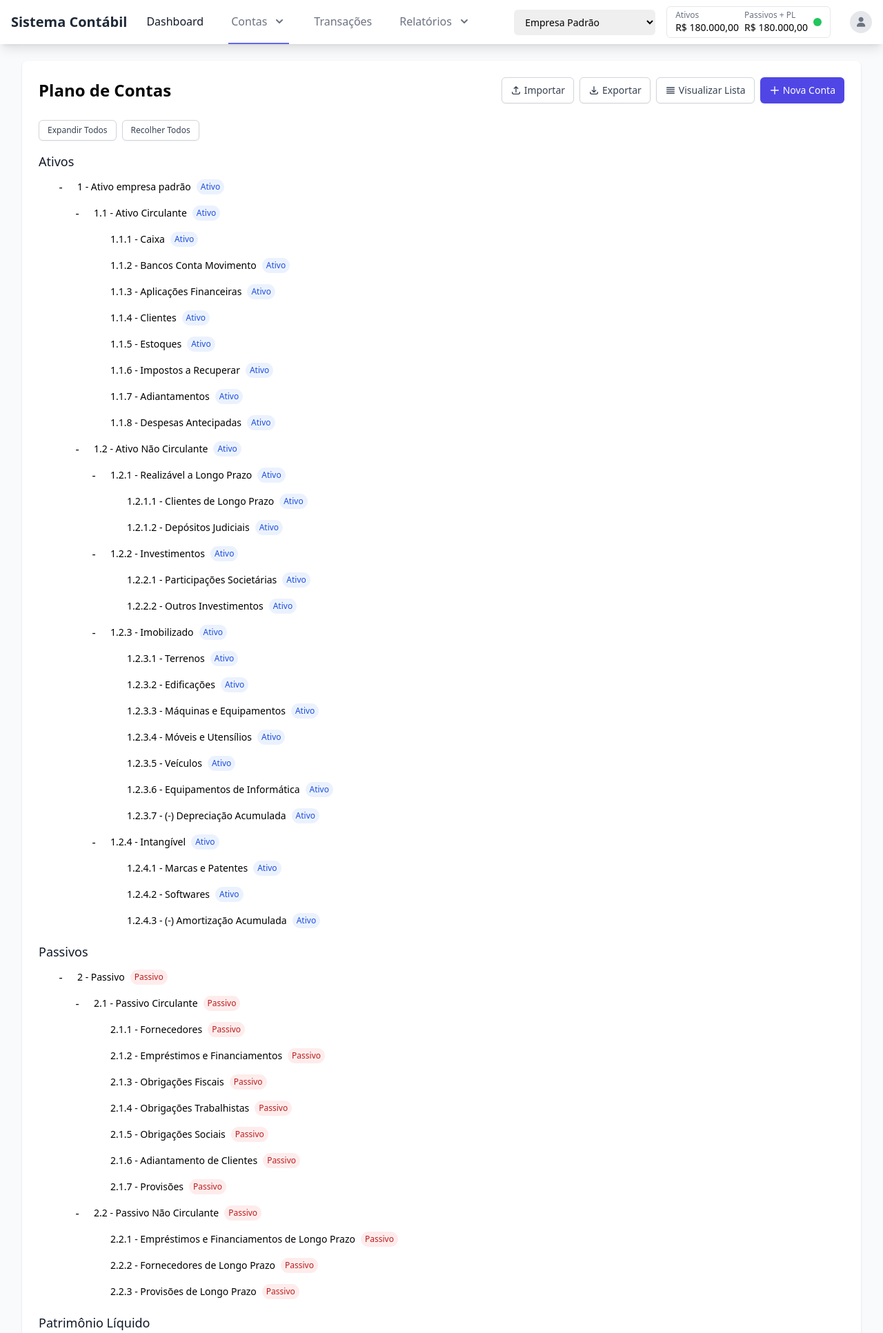
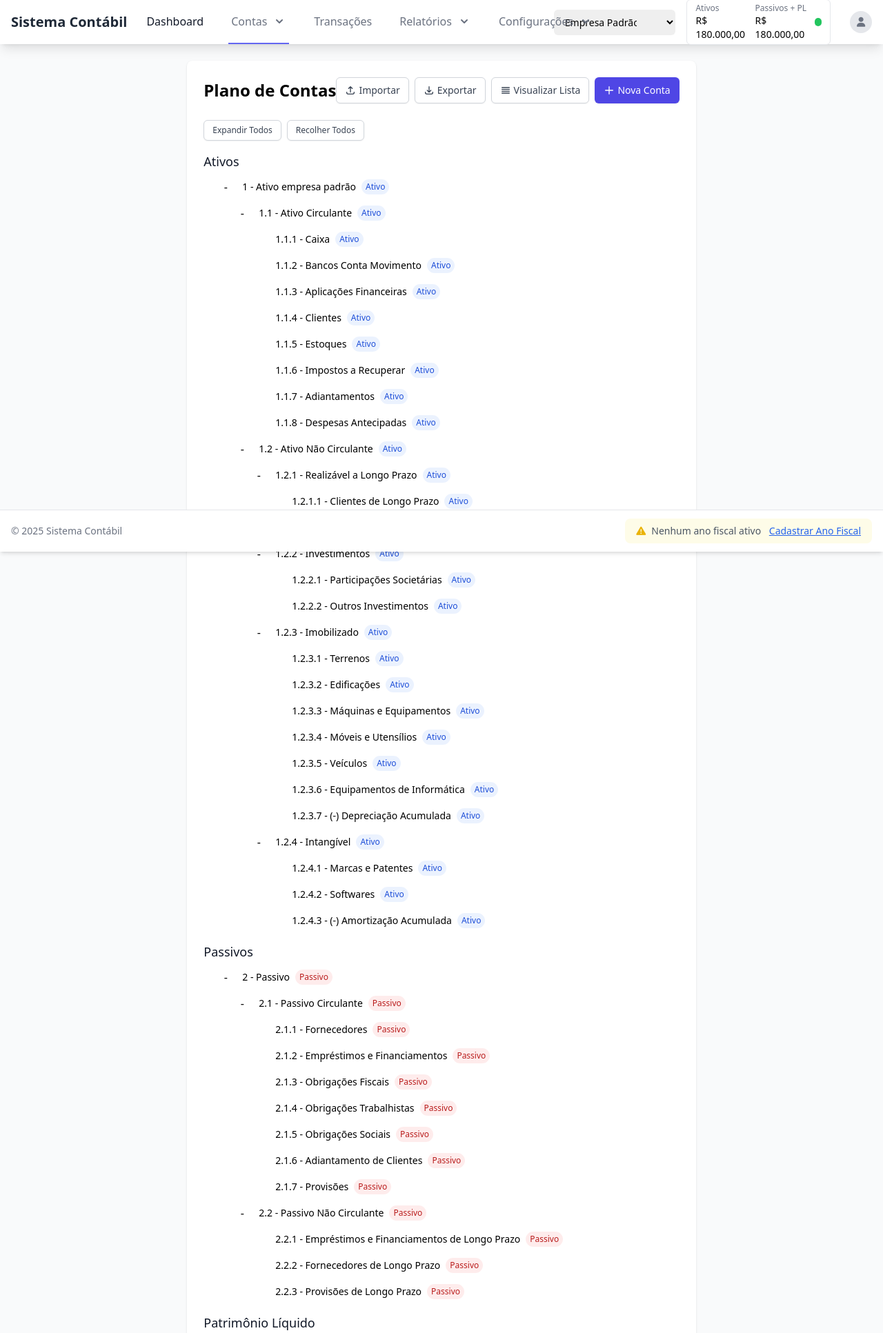
Before and after one commit to rogaciano/contabil_multiempresa, a Django app: page /accounts/chart/ in a window 1280 px wide. Shown: the top 1933 px of the page at 69% size. Run offline with Django 5.2, Linux system fonts and the light colour scheme; a user stored in the database is signed in; data comes from the database, SQL or seed files in the repository; both versions use the stored data as it was after the commit; parts of the project's set-up code (start-up, migrations or seed data) failed here and were passed over; some libraries are stand-ins or nearby versions.

Commit message:
melhoria na transacao pra ter ano fiscal e layout, acesso no menu e rodape

```diff
--- a/contabil/settings.py
+++ b/contabil/settings.py
@@ -81,6 +81,7 @@ TEMPLATES = [
                 'django.template.context_processors.request',
                 'django.contrib.auth.context_processors.auth',
                 'django.contrib.messages.context_processors.messages',
+                'core.context_processors.active_fiscal_year',
             ],
         },
     },
--- /dev/null
+++ b/core/context_processors.py
@@ -0,0 +1,25 @@
+from datetime import date
+from .models import FiscalYear
+
+def active_fiscal_year(request):
+    """
+    Adiciona informações do ano fiscal ativo ao contexto de todos os templates.
+    """
+    context = {
+        'active_fiscal_year': None
+    }
+
+    # Verificar se o usuário está autenticado e tem uma empresa atual
+    if hasattr(request, 'current_company') and request.current_company:
+        # Buscar o ano fiscal ativo para a data atual
+        today = date.today()
+        fiscal_year = FiscalYear.objects.filter(
+            company=request.current_company,
+            start_date__lte=today,
+            end_date__gte=today,
+            is_closed=False
+        ).first()
+
+        context['active_fiscal_year'] = fiscal_year
+
+    return context
--- a/templates/base.html
+++ b/templates/base.html
@@ -1,5 +1,5 @@
 <!DOCTYPE html>
-<html lang="pt-br">
+<html lang="pt-br" class="h-full">
 <head>
     <meta charset="UTF-8">
     <meta name="viewport" content="width=device-width, initial-scale=1.0">
@@ -28,10 +28,28 @@
         .nav-link:hover {
             color: #111827; /* gray-900 */
         }
+
+        /* Estilos para o layout com rodapé fixo */
+        body {
+            display: flex;
+            flex-direction: column;
+            min-height: 100vh;
+        }
+
+        main {
+            flex: 1;
+        }
+
+        footer {
+            position: sticky;
+            bottom: 0;
+            width: 100%;
+            z-index: 10;
+        }
     </style>
     {% block extra_css %}{% endblock %}
 </head>
-<body class="bg-gray-50">
+<body class="bg-gray-50 flex flex-col min-h-screen">
     <!-- Navbar -->
     <nav class="bg-white shadow-lg">
         <div class="max-w-7xl mx-auto px-4">
@@ -83,6 +101,22 @@
                                 <a href="{% url 'cash_flow' %}" class="block px-4 py-2 text-sm text-gray-700 hover:bg-gray-100">Fluxo de Caixa</a>
                                 <a href="{% url 'trial_balance' %}" class="block px-4 py-2 text-sm text-gray-700 hover:bg-gray-100">Balancete</a>
                                 <a href="{% url 'general_ledger' %}" class="block px-4 py-2 text-sm text-gray-700 hover:bg-gray-100">Razão</a>
+                            </div>
+                        </div>
+                        <div class="relative" x-data="{ open: false }" @click.away="open = false">
+                            <a href="#" @click.prevent="open = !open" class="nav-link {% if 'company' in request.resolver_match.url_name or 'fiscal_year' in request.resolver_match.url_name %}active{% endif %} text-gray-500">
+                                Configurações
+                                <svg class="ml-2 h-5 w-5" xmlns="http://www.w3.org/2000/svg" viewBox="0 0 20 20" fill="currentColor">
+                                    <path fill-rule="evenodd" d="M5.293 7.293a1 1 0 011.414 0L10 10.586l3.293-3.293a1 1 0 111.414 1.414l-4 4a1 1 0 01-1.414 0l-4-4a1 1 0 010-1.414z" clip-rule="evenodd" />
+                                </svg>
+                            </a>
+                            <div x-show="open" class="absolute w-48 bg-white shadow-lg py-1 rounded-md top-full" style="display: none;">
+                                <a href="{% url 'company_list' %}" class="block px-4 py-2 text-sm text-gray-700 hover:bg-gray-100">
+                                    <i class="fas fa-building mr-2"></i> Empresas
+                                </a>
+                                <a href="{% url 'fiscal_year_list' %}" class="block px-4 py-2 text-sm text-gray-700 hover:bg-gray-100">
+                                    <i class="fas fa-calendar-alt mr-2"></i> Anos Fiscais
+                                </a>
                             </div>
                         </div>
                     </div>
@@ -148,7 +182,7 @@
         </div>
 
         <!-- Menu Mobile (expandido) -->
-        <div class="hidden mobile-menu md:hidden" x-data="{ reportsOpen: false }">
+        <div class="hidden mobile-menu md:hidden" x-data="{ reportsOpen: false, configOpen: false }">
             <div class="px-2 pt-2 pb-3 space-y-1">
                 {% if user.is_authenticated and user.profile.companies.exists %}
                 <div class="px-3 py-2">
@@ -201,6 +235,28 @@
                         <a href="{% url 'general_ledger' %}" class="block px-3 py-2 rounded-md text-base font-medium text-gray-700 hover:text-gray-900 hover:bg-gray-50">Razão</a>
                     </div>
                 </div>
+                <div x-data="{ configOpen: false }">
+                    <button @click="configOpen = !configOpen" class="flex items-center w-full px-3 py-2 rounded-md text-base font-medium text-gray-700 hover:text-gray-900 hover:bg-gray-50">
+                        Configurações
+                        <svg class="ml-2 h-5 w-5" xmlns="http://www.w3.org/2000/svg" viewBox="0 0 20 20" fill="currentColor">
+                            <path fill-rule="evenodd" d="M5.293 7.293a1 1 0 011.414 0L10 10.586l3.293-3.293a1 1 0 111.414 1.414l-4 4a1 1 0 01-1.414 0l-4-4a1 1 0 010-1.414z" clip-rule="evenodd" />
+                        </svg>
+                    </button>
+                    <div x-show="configOpen" class="pl-4">
+                        <a href="{% url 'company_list' %}" class="block px-3 py-2 rounded-md text-base font-medium text-gray-700 hover:text-gray-900 hover:bg-gray-50">
+                            <i class="fas fa-building mr-2"></i> Empresas
+                        </a>
+                        <a href="{% url 'company_create' %}" class="block px-3 py-2 rounded-md text-base font-medium text-gray-700 hover:text-gray-900 hover:bg-gray-50">
+                            <i class="fas fa-plus-circle mr-2"></i> Nova Empresa
+                        </a>
+                        <a href="{% url 'fiscal_year_list' %}" class="block px-3 py-2 rounded-md text-base font-medium text-gray-700 hover:text-gray-900 hover:bg-gray-50">
+                            <i class="fas fa-calendar-alt mr-2"></i> Anos Fiscais
+                        </a>
+                        <a href="{% url 'fiscal_year_create' %}" class="block px-3 py-2 rounded-md text-base font-medium text-gray-700 hover:text-gray-900 hover:bg-gray-50">
+                            <i class="fas fa-plus-circle mr-2"></i> Novo Ano Fiscal
+                        </a>
+                    </div>
+                </div>
             </div>
             <div class="pt-4 pb-3 border-t border-gray-200">
                 <div class="flex items-center px-4">
@@ -236,7 +292,7 @@
     </nav>
 
     <!-- Conteúdo Principal -->
-    <main class="max-w-7xl mx-auto py-6 sm:px-6 lg:px-8">
+    <main class="max-w-7xl mx-auto py-6 sm:px-6 lg:px-8 flex-1">
         <!-- Mensagens -->
         {% if messages %}
         <div class="mb-8">
@@ -273,6 +329,42 @@
         {% block content %}{% endblock %}
     </main>
 
+    <!-- Rodapé com informações do ano fiscal -->
+    <footer class="bg-white border-t border-gray-200 shadow-md">
+        <div class="max-w-7xl mx-auto px-4 py-3">
+            <div class="flex flex-col md:flex-row justify-between items-center text-sm text-gray-600">
+                <div class="flex items-center mb-2 md:mb-0">
+                    <span class="text-gray-500">&copy; {% now "Y" %} Sistema Contábil</span>
+                </div>
+
+                {% if active_fiscal_year %}
+                <div class="flex items-center bg-blue-50 px-4 py-2 rounded-lg">
+                    <i class="fas fa-calendar-alt mr-2 text-blue-500"></i>
+                    <div>
+                        <span class="font-semibold">Ano Fiscal Ativo:</span>
+                        <span class="mx-1">{{ active_fiscal_year.year }}</span>
+                        <span class="text-gray-500">|</span>
+                        <span class="mx-1">{{ active_fiscal_year.start_date|date:"d/m/Y" }} - {{ active_fiscal_year.end_date|date:"d/m/Y" }}</span>
+                        {% if active_fiscal_year.is_closed %}
+                        <span class="ml-2 bg-red-100 text-red-800 text-xs font-medium px-2 py-0.5 rounded">Fechado</span>
+                        {% else %}
+                        <span class="ml-2 bg-green-100 text-green-800 text-xs font-medium px-2 py-0.5 rounded">Aberto</span>
+                        {% endif %}
+                    </div>
+                </div>
+                {% else %}
+                <div class="flex items-center bg-yellow-50 px-4 py-2 rounded-lg">
+                    <i class="fas fa-exclamation-triangle mr-2 text-yellow-500"></i>
+                    <div>
+                        <span>Nenhum ano fiscal ativo</span>
+                        <a href="{% url 'fiscal_year_create' %}" class="ml-2 text-blue-600 hover:text-blue-800 underline">Cadastrar Ano Fiscal</a>
+                    </div>
+                </div>
+                {% endif %}
+            </div>
+        </div>
+    </footer>
+
     <!-- Scripts -->
     <script>
         // Inicializar Select2
```
Also changed, not shown: core/views.py (+15 -1 lines), transactions/views.py (+44 -4 lines), db.sqlite3.
